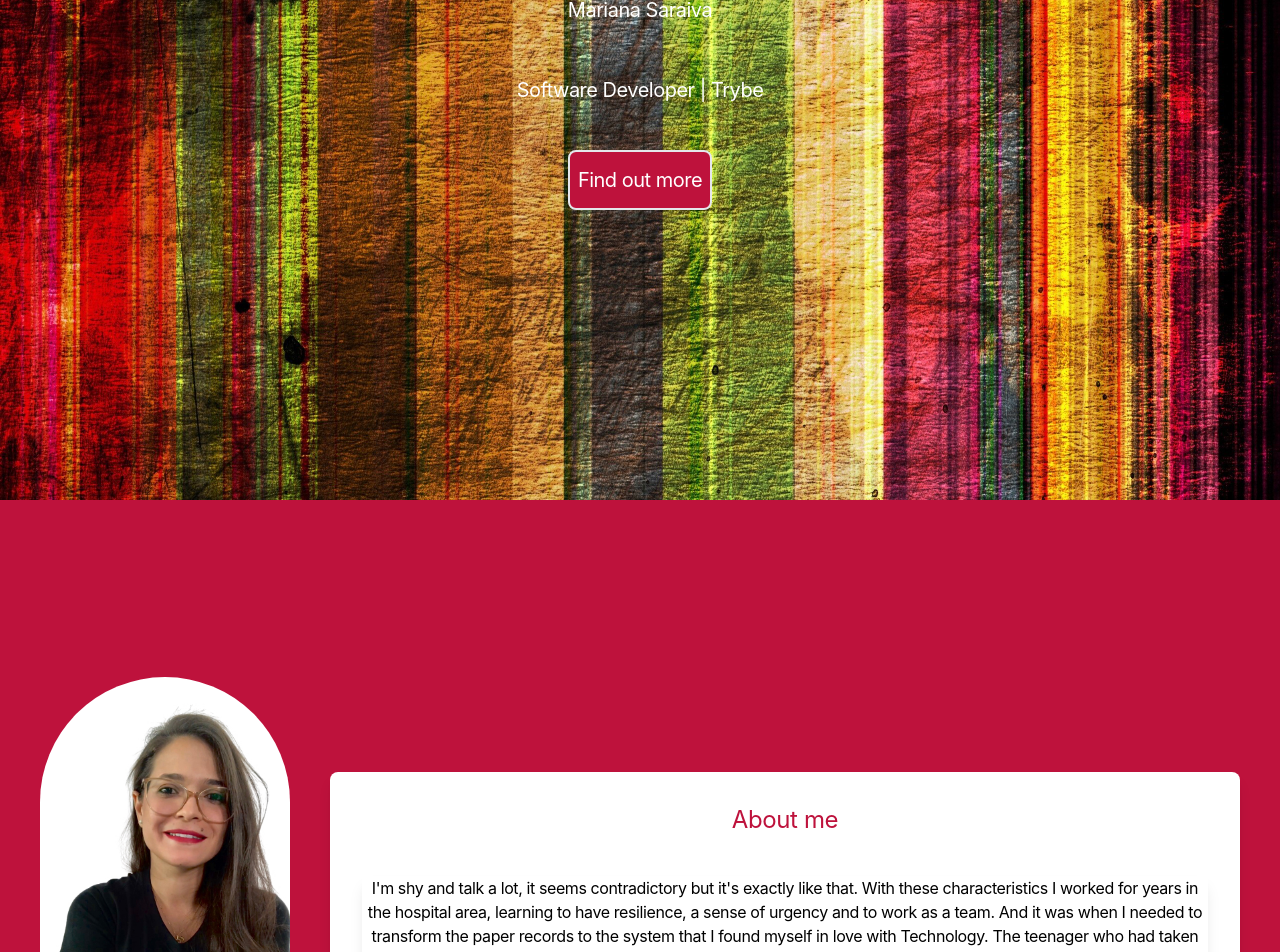
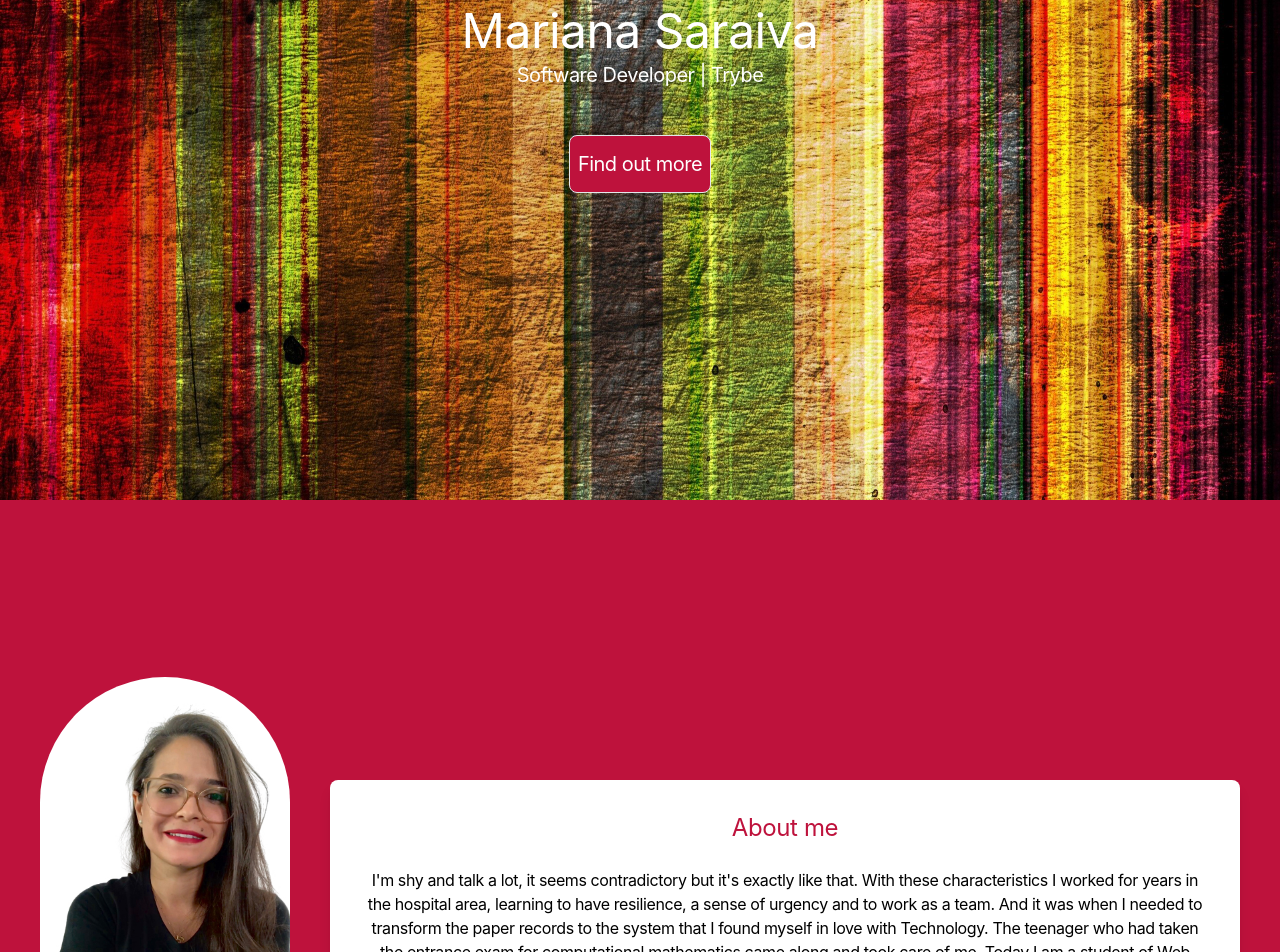
Before and after one commit to marianasaraiva/marianasaraiva.github.io, a React (Create React App) app: page / in a window 1280 px wide. Shown: the part 300-1252 px from the top of the page. Built offline with nearby package versions, Linux system fonts and the light colour scheme.

Commit message:
feat: style name and button page about

```diff
--- a/src/pages/About.js
+++ b/src/pages/About.js
@@ -3,17 +3,16 @@ import Footer from '../components/Footer';
 import Header from '../components/Header';
 import { AboutStyle, NameStyle} from './styles.js';
 import perfil from '../images/perfil.jpeg';
-// import folder from '../images/folder.JPG';
 
 function About() {
   return (
     <div>
       <Header />
       <NameStyle>
-        <h1 class="mb-10">Mariana Saraiva</h1>
+        <h1 class="text-5xl">Mariana Saraiva</h1>
         <p>Software Developer | Trybe</p>
         <button
-          class="border-solid border-2 bg-rose-700 text-white mt-10 p-2 rounded-lg"
+          class="border-solid border bg-rose-700 text-white mt-10 p-2 rounded-lg hover:bg-green-900 duration-500"
           type="button"
         >
           Find out more
@@ -27,8 +26,8 @@ function About() {
           alt="Foto de Perfil"
         />
         <div class="shadow-lg bg-white p-8 m-10 rounded-lg">
-          <h2 class="text-2xl pb-10 text-rose-700">About me</h2>
-          <div class="shadow-lg ">
+          <h2 class="text-2xl pb-6 text-rose-700">About me</h2>
+          <div>
             <p>
               I'm shy and talk a lot, it seems contradictory but it's exactly like that. With these characteristics I worked for years in the hospital area, learning to have resilience, a sense of urgency and to work as a team. And it was when I needed to transform the paper records to the system that I found myself in love with Technology. The teenager who had taken the entrance exam for computational mathematics came along and took care of me. Today I am a student of Web Development at Trybe.
             </p>
```
